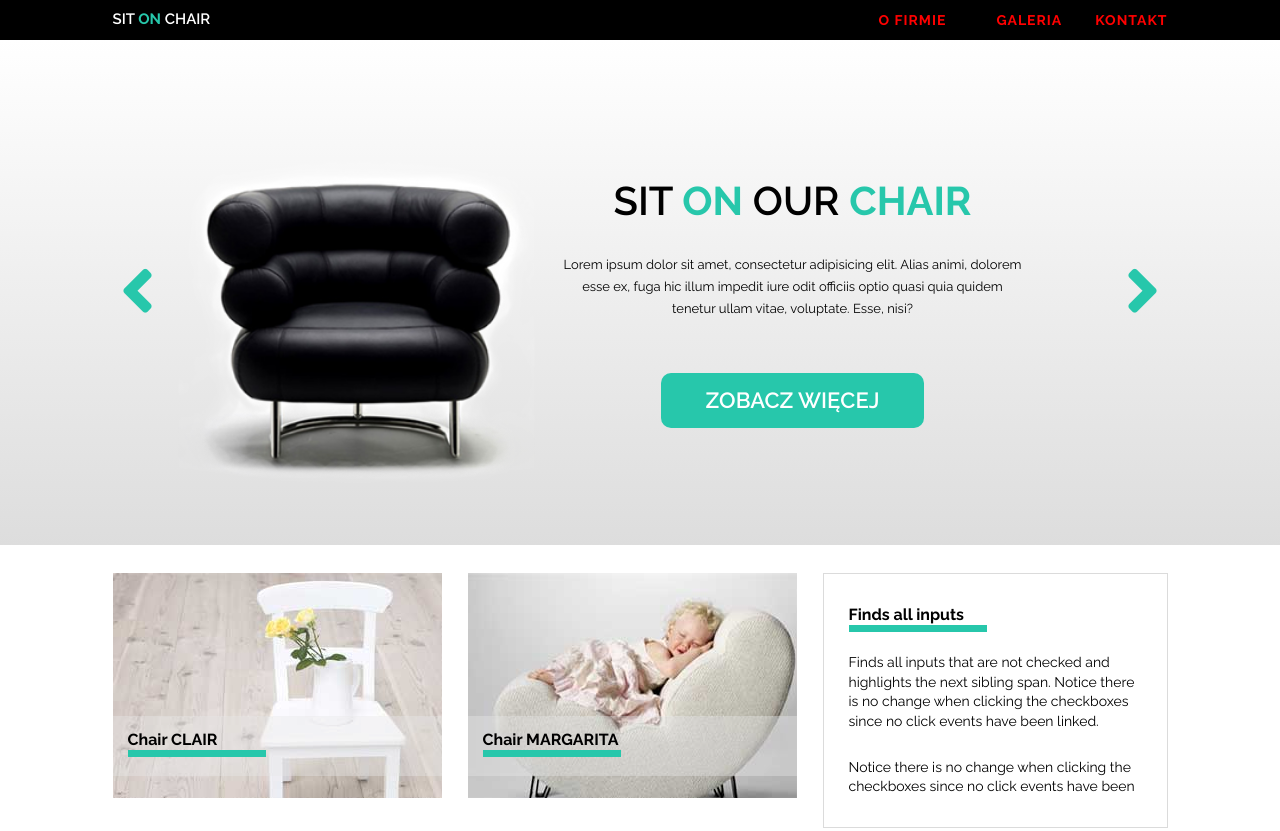
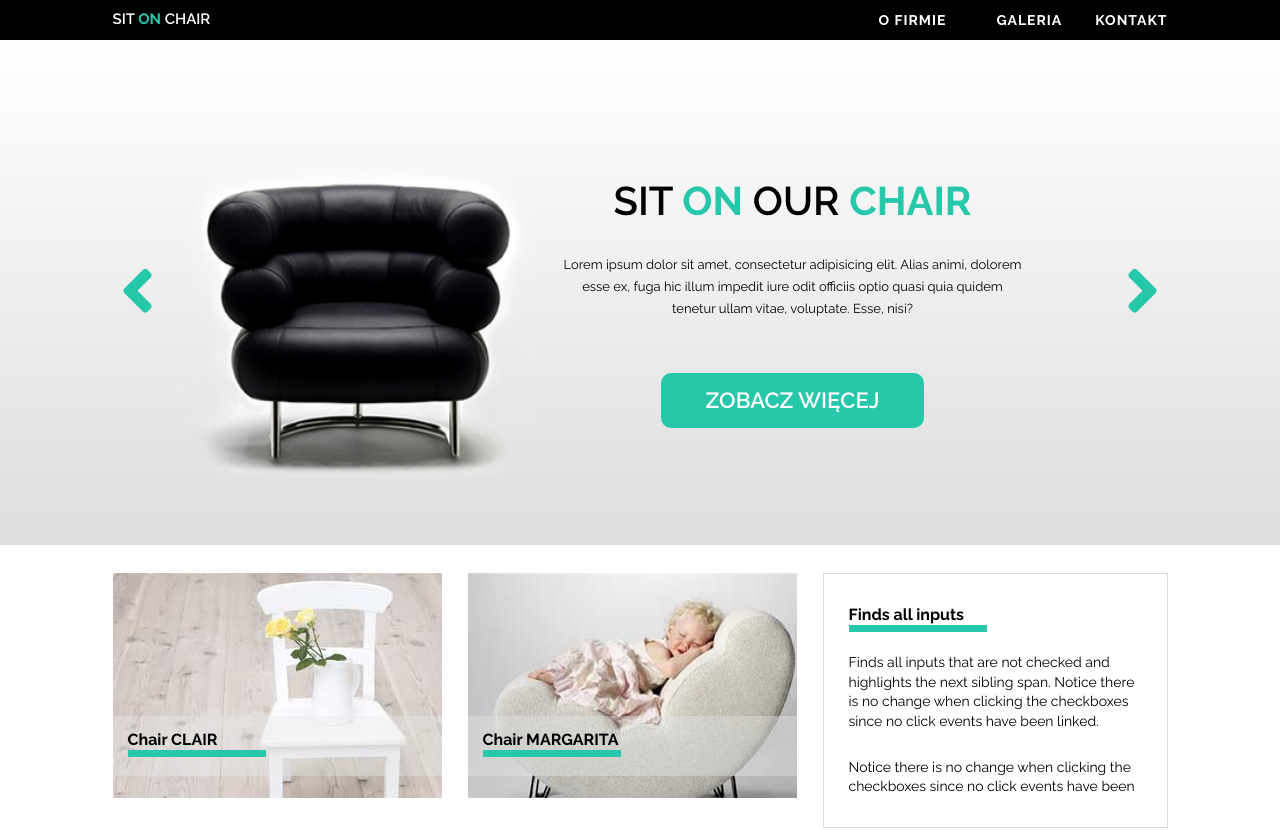
Before and after one commit to OlaBartnik/sitOnChair, a plain HTML site: page index.html in a window 1280 px wide. Shown: the top 831 px of the page. Drawn offline with Linux system fonts and the light colour scheme.

Commit message:
changes css

```diff
--- a/css/style.css
+++ b/css/style.css
@@ -127,8 +127,7 @@ body {
     text-transform: uppercase;
     font-size: 14px;
     letter-spacing: 1px;
-    /*color: #fff;   */
-    color: red;
+    color: #fff;
     text-decoration: none;
     font-weight: bold;
     padding: 20px 0px 20px 33px;
```
